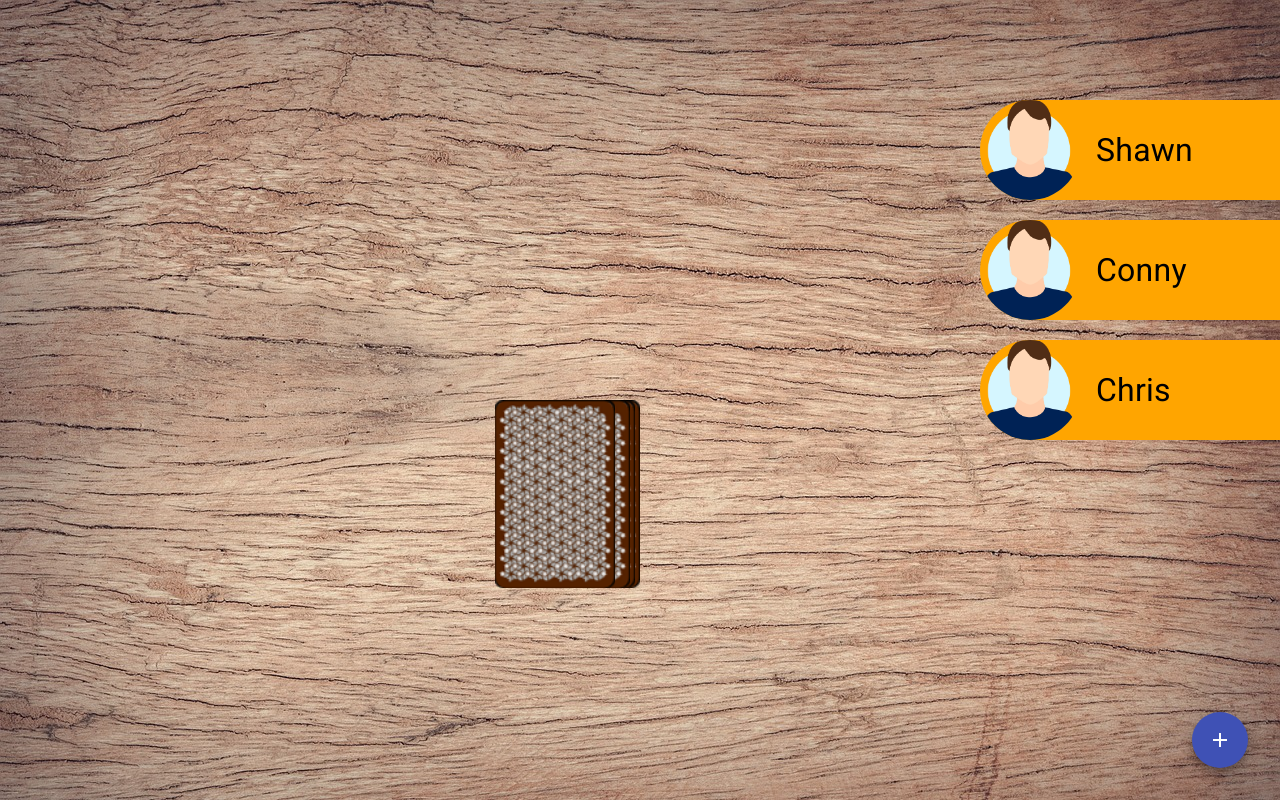
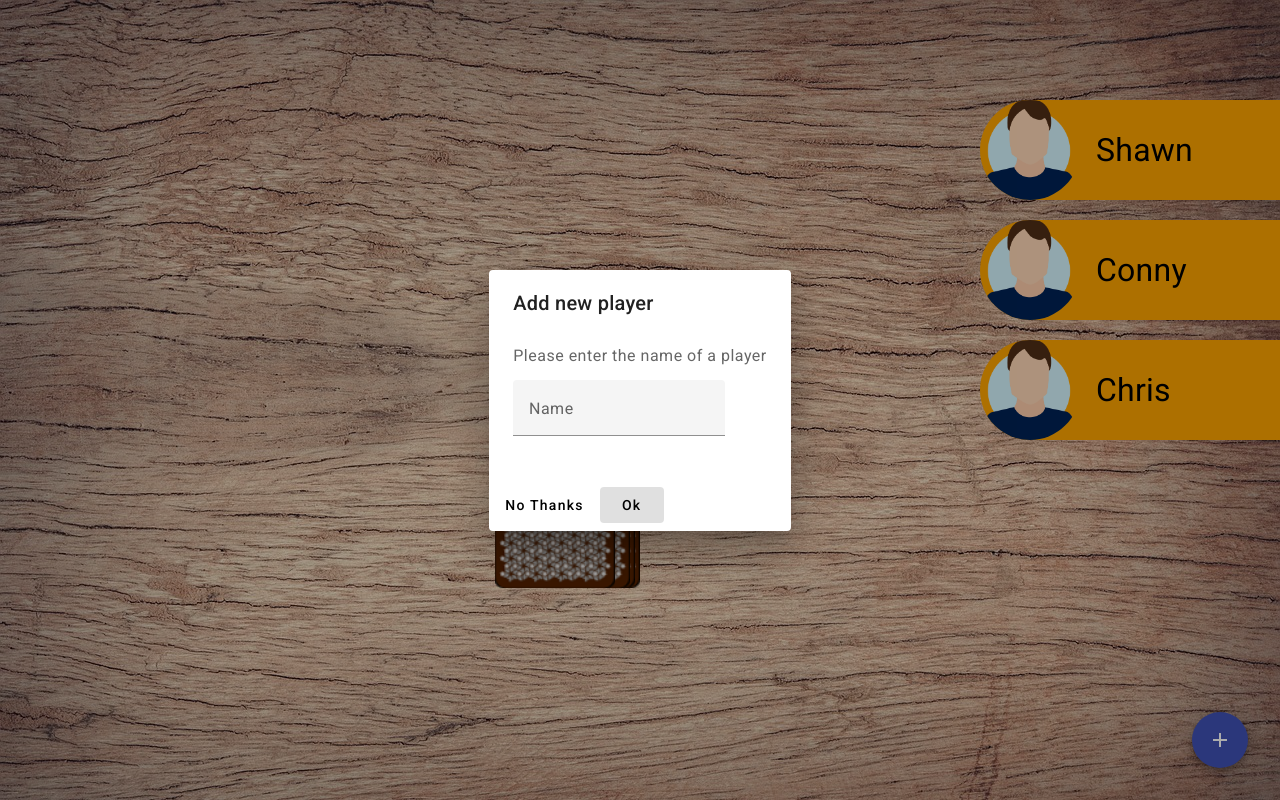
Before and after one commit to ShawnKastner/RingOfFire, an Angular app: page /game in a window 1280 px wide. Both pictures are taken after a click on the button "add". Built offline with nearby package versions, Linux system fonts and the light colour scheme.

Commit message:
added openDialog onclick and import modules

```diff
--- /dev/null
+++ b/src/app/dialog-add-player/dialog-add-player.component.html
@@ -0,0 +1,12 @@
+<h1 mat-dialog-title>Add new player</h1>
+<div mat-dialog-content>
+  <p>Please enter the name of a player</p>
+  <mat-form-field appearance="fill">
+    <mat-label>Name</mat-label>
+    <input matInput [(ngModel)]="name">
+  </mat-form-field>
+</div>
+<div mat-dialog-actions>
+  <button mat-button (click)="onNoClick()">No Thanks</button>
+  <button mat-button [mat-dialog-close]="" cdkFocusInitial>Ok</button>
+</div>
--- /dev/null
+++ b/src/app/dialog-add-player/dialog-add-player.component.ts
@@ -0,0 +1,15 @@
+import { Component } from '@angular/core';
+
+@Component({
+  selector: 'app-dialog-add-player',
+  templateUrl: './dialog-add-player.component.html',
+  styleUrls: ['./dialog-add-player.component.scss']
+})
+export class DialogAddPlayerComponent {
+  name: string = '';
+
+  onNoClick() {
+
+  }
+
+}
--- a/src/app/game/game.component.html
+++ b/src/app/game/game.component.html
@@ -20,6 +20,6 @@
     </div>
 </div>
 
-<button mat-fab color="primary" class="addBtn">
+<button mat-fab color="primary" (click)="openDialog()" class="addBtn">
     <mat-icon>add</mat-icon>
 </button>
--- a/src/app/game/game.component.ts
+++ b/src/app/game/game.component.ts
@@ -1,5 +1,7 @@
 import { Component, OnInit } from '@angular/core';
 import { Game } from 'src/models/game';
+import { MatDialog } from '@angular/material/dialog';
+import { DialogAddPlayerComponent } from '../dialog-add-player/dialog-add-player.component';
 
 @Component({
   selector: 'app-game',
@@ -11,7 +13,7 @@ export class GameComponent implements OnInit {
   currentCard: string = '';
   game !: Game;
 
-  constructor() { }
+  constructor(public dialog: MatDialog) { }
 
   ngOnInit(): void {
     this.newGame();
@@ -31,4 +33,12 @@ export class GameComponent implements OnInit {
       }, 1000)
     }
   }
+
+  openDialog(): void {
+    const dialogRef = this.dialog.open(DialogAddPlayerComponent);
+
+    dialogRef.afterClosed().subscribe(result => {
+      console.log('The dialog was closed');
+    });
+  }
 }
```
Also changed, not shown: src/app/app.module.ts (+10 -3 lines), src/app/dialog-add-player/dialog-add-player.component.scss (added), 1 other file (tests, documents, lock files or other folders).
